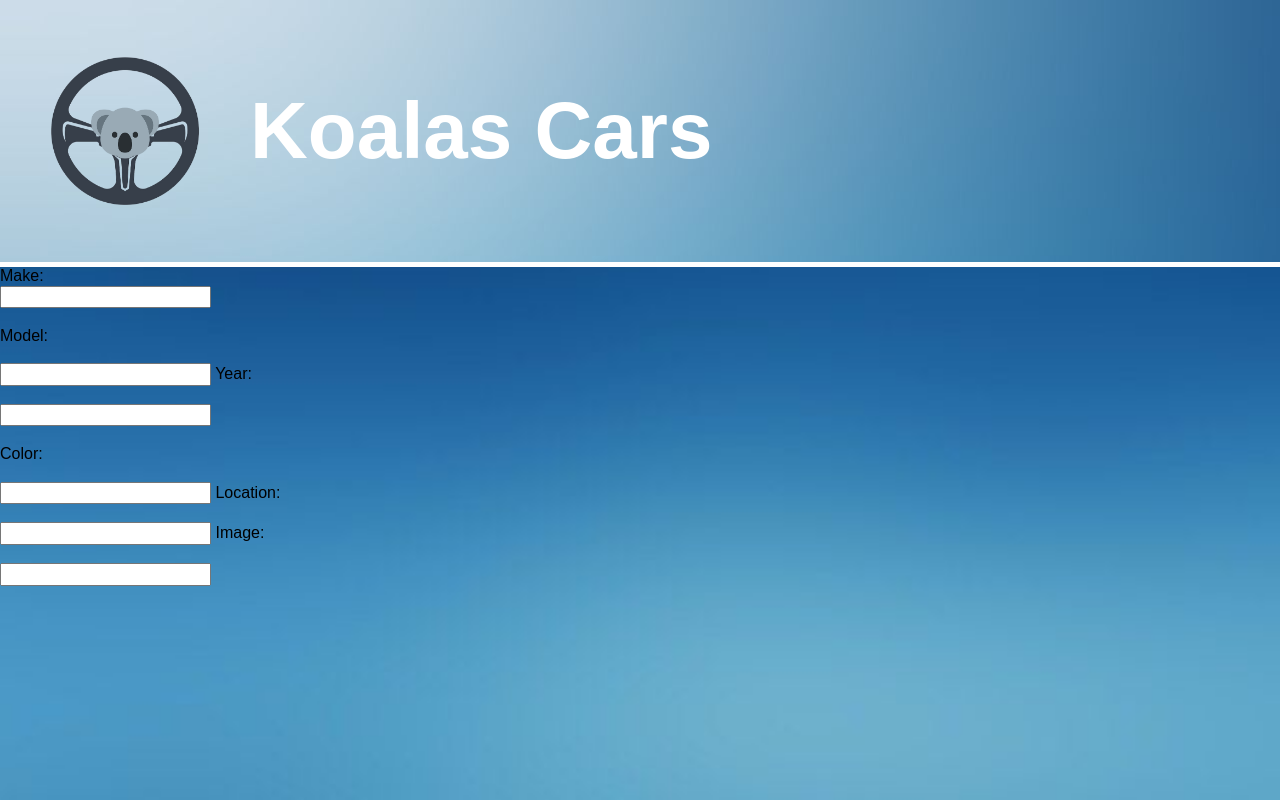
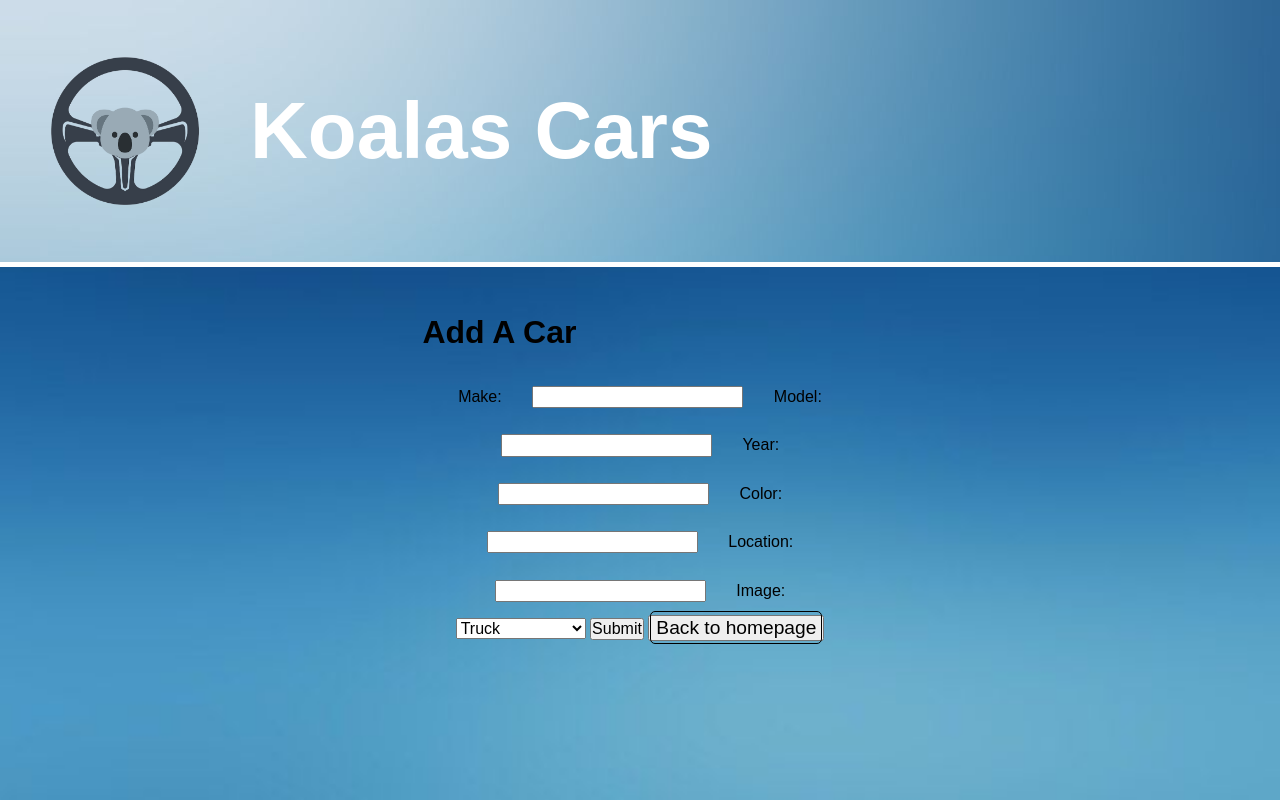
Before and after one commit to iO-Academy/2021-may-koalaCars, a PHP site: page /register.php in a window 1280 px wide. Run offline with PHP 8.4, Linux system fonts and the light colour scheme; data that the repository does not hold is empty; some web fonts are replaced.

Commit message:
form format improved, GET set up with form input, working now

```diff
--- /dev/null
+++ b/addToDB.php
@@ -0,0 +1,6 @@
+<?php
+
+require_once 'vendor/autoload.php';
+
+$dbConnection = \KoalaCars\DbConnector::getDb();
+\KoalaCars\Hydrators\AddCarToDB::addToDB($dbConnection, $_GET);
--- a/css/styles.css
+++ b/css/styles.css
@@ -7,6 +7,17 @@
 body {
     background-image: url("../images/bck-ground6.jpg");
     background-size: cover;
+}
+
+.add_car {
+    text-align: center;
+    display: flex;
+    flex-wrap: wrap;
+    margin: 2% 33%;
+}
+
+input, label {
+    margin: 3%;
 }
 
 nav {
--- a/index.php
+++ b/index.php
@@ -22,6 +22,7 @@ $cars = \KoalaCars\Hydrators\CarHydrator::getCars($dbConnection);
     <nav>
         <img class="logo" src="images/Logo.png" alt="KoalasCars">
         <h1 class="title-logo">Koalas Cars</h1>
+        <button><a href="register.php">Auction Your Car</a></button>
     </nav>
 </header>
 
--- a/register.php
+++ b/register.php
@@ -26,20 +26,36 @@ $cars = \KoalaCars\Hydrators\CarHydrator::getCars($dbConnection);
         <h1 class="title-logo">Koalas Cars</h1>
     </nav>
 </header>
-<form>
-    <label for="fname">Make:</label><br>
-    <input type="text" id="fname" name="fname"><br><br>
-    <label for="lname">Model:</label><br><br>
-    <input type="text" id="lname" name="lname">
-    <label for="fname">Year:</label><br><br>
-    <input type="text" id="fname" name="fname"><br><br>
-    <label for="lname">Color:</label><br><br>
-    <input type="text" id="lname" name="lname">
-    <label for="lname">Location:</label><br><br>
-    <input type="text" id="lname" name="lname">
-    <label for="lname">Image:</label><br><br>
-    <input type="text" id="lname" name="lname">
-</form>
+
+<div class="add_car">
+    <h1>Add A Car</h1>
+    <form action="addToDB.php">
+    <label for="make">Make:</label>
+    <input type="text" id="make" name="make" required>
+    <label for="model">Model:</label>
+    <input type="text" id="model" name="model" required>
+    <label for="year">Year:</label>
+    <input type="text" id="year" name="year">
+    <label for="color">Color:</label>
+    <input type="text" id="color" name="color">
+    <label for="location">Location:</label>
+    <input type="text" id="location" name="location" required>
+    <label for="image">Image:</label>
+    <select id="image"" name="image">
+        <option value="image1.png">Truck</option>
+        <option value="image2.png">Convertible</option>
+        <option value="image3.png">Sporty Macorty</option>
+        <option value="image4.png">Hatchback</option>
+        <option value="image5.png">Smarty Pants</option>
+        <option value="image6.png">Estate</option>
+        <option value="image7.png">SUV</option>
+        <option value="image8.png">Mike's Car</option>
+    </select>
+    <button>Submit</button>
+        <button><a href="index.php">Back to homepage</a></button>
+
+    </form>
+</div>
 <main>
 </main>
 </body>
```
Also changed, not shown: src/Hydrators/AddCarToDB.php (+5 -2 lines).
